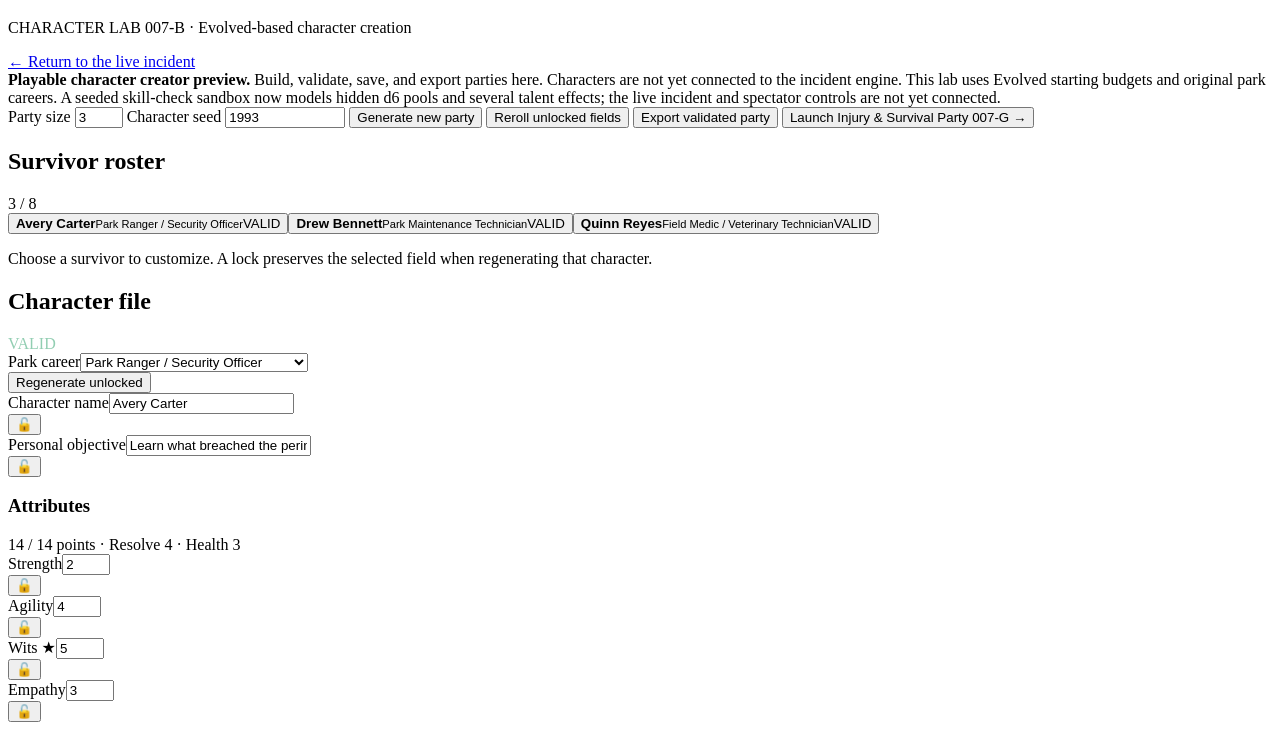
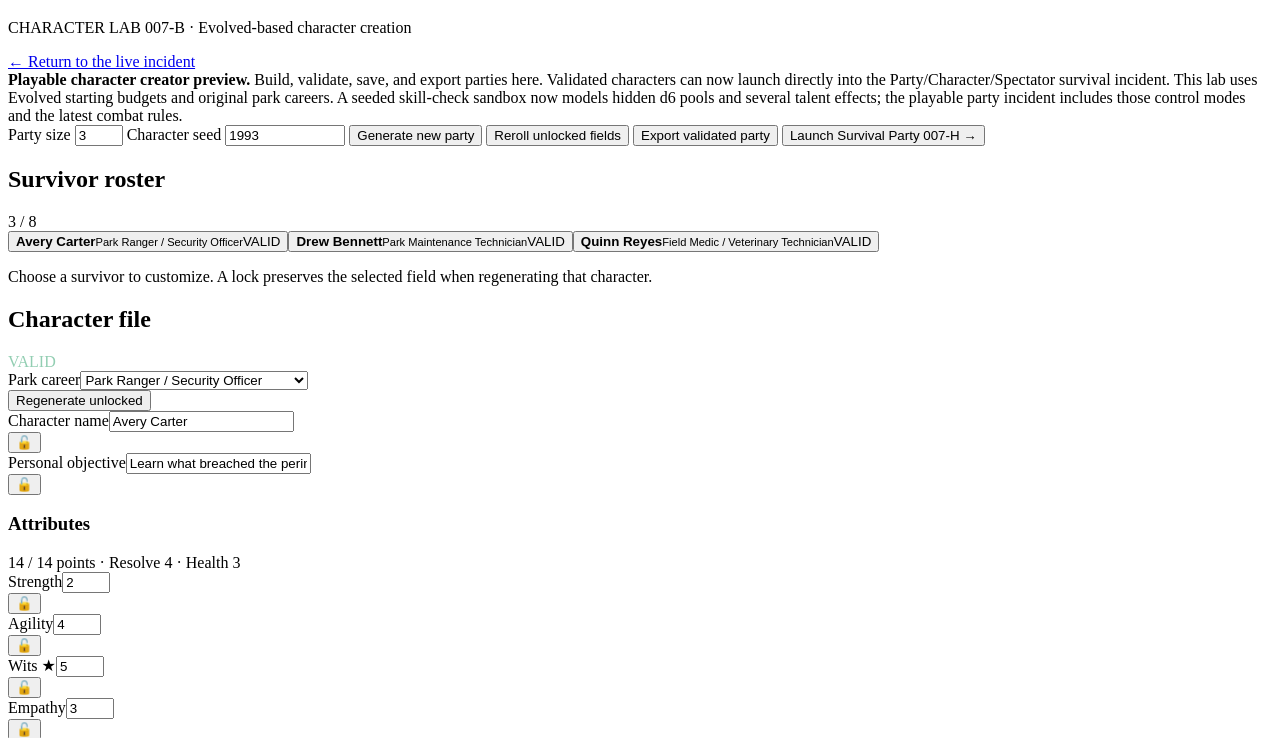
Before and after one commit to Diabolicdonut/Dinosaur-Horror-RPG, a website with bundled scripts: page characters.html in a window 1280 px wide. Shown: the part 95-833 px from the top of the page. Built offline with nearby package versions, Linux system fonts and the light colour scheme.

Commit message:
Update Personnel Registry to launch 007-H combat and accurately describe connected party controls

```diff
--- a/characters.html
+++ b/characters.html
@@ -20,7 +20,7 @@
   </header>
   <section class="notice" aria-label="Development status">
     <strong>Playable character creator preview.</strong>
-    Build, validate, save, and export parties here. Characters are not yet connected to the incident engine. This lab uses Evolved starting budgets and original park careers. A seeded skill-check sandbox now models hidden d6 pools and several talent effects; the live incident and spectator controls are not yet connected.
+    Build, validate, save, and export parties here. Validated characters can now launch directly into the Party/Character/Spectator survival incident. This lab uses Evolved starting budgets and original park careers. A seeded skill-check sandbox now models hidden d6 pools and several talent effects; the playable party incident includes those control modes and the latest combat rules.
   </section>
   <section class="toolbar panel" aria-label="Character generation">
     <label>Party size <input type="number" min="1" max="8" id="party-size" value="3"/></label>
@@ -28,7 +28,7 @@
     <button type="button" id="make-party">Generate new party</button>
     <button type="button" id="reroll-party" class="secondary">Reroll unlocked fields</button>
     <button type="button" id="export-party" class="secondary">Export validated party</button>
-    <button type="button" id="start-party">Launch Injury & Survival Party 007-G →</button>
+    <button type="button" id="start-party">Launch Survival Party 007-H →</button>
   </section>
   <p class="status" id="status" role="status" aria-live="polite"></p>
   <div class="workspace">
```
